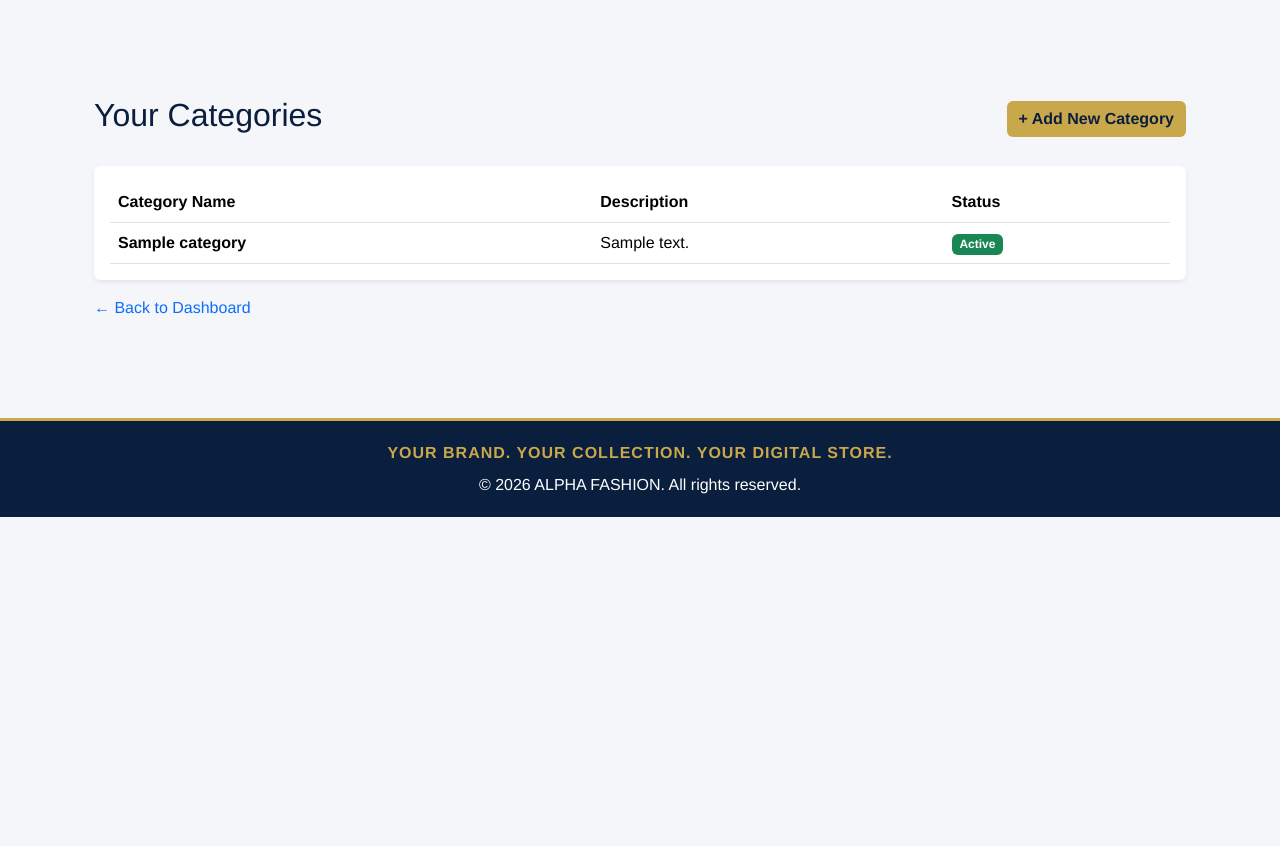
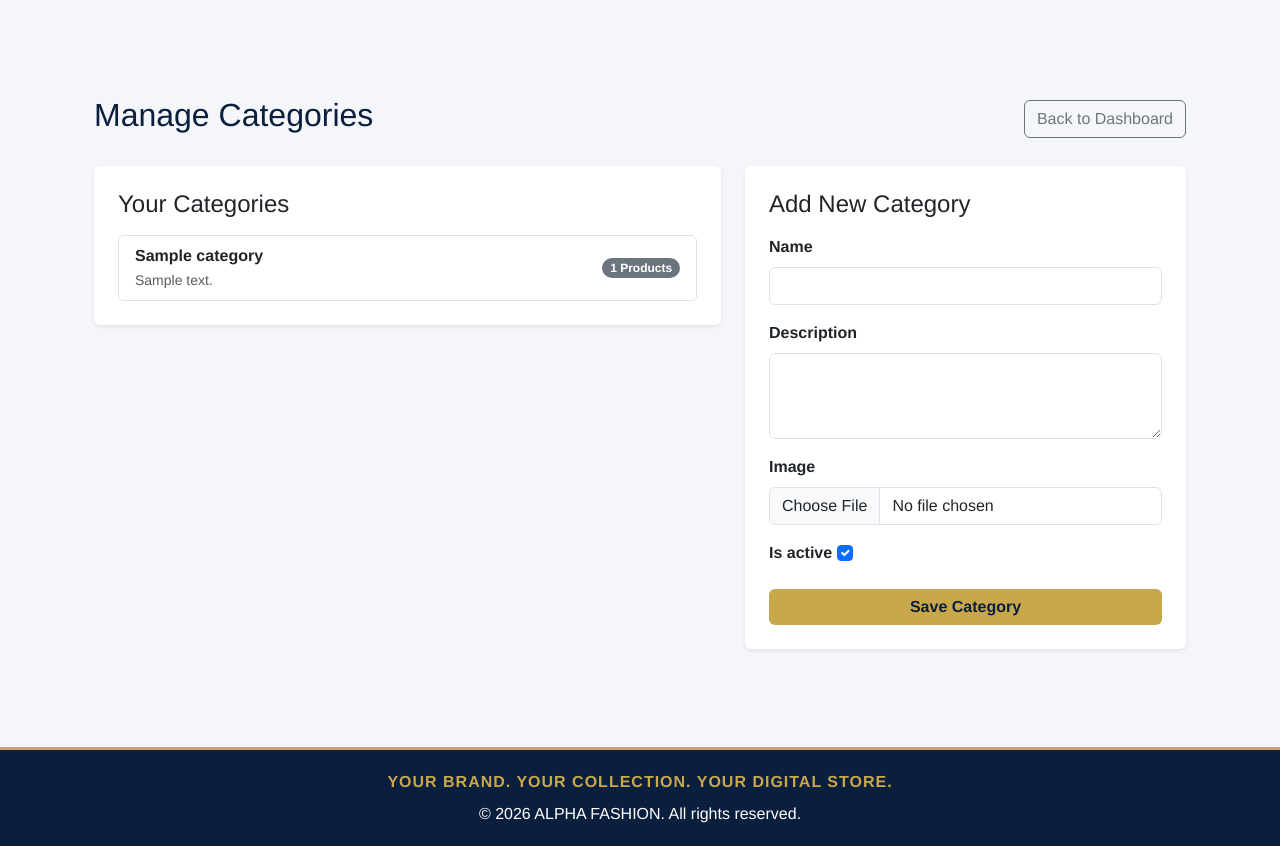
Before and after one commit to Iniobongcodex2/alpha-fashion, a Django app: page /dashboard/categories/ in a window 1280 px wide. Shown: the part 72-918 px from the top of the page. Before the commit the page ends 589 px from the top, so only its background shows below. Run offline with Django 5.2, Linux system fonts and the light colour scheme; a user stored in the database is signed in; tables that the repository leaves empty hold one stand-in row (values such as "Sample post").

Commit message:
MVP Complete: Stage 8, 9, 10, 12, 14, and 15 fully functional

```diff
--- a/core/forms.py
+++ b/core/forms.py
@@ -1,5 +1,5 @@
 from django import forms
-from .models import Product, Category  # <--- We added Category here!
+from .models import Product, Category, Business
 
 class ProductForm(forms.ModelForm):
     image = forms.ImageField(required=False, widget=forms.FileInput(attrs={'class': 'form-control'}))
@@ -17,6 +17,14 @@ class ProductForm(forms.ModelForm):
             'publication_status': forms.Select(attrs={'class': 'form-control'}),
         }
 
+    # This is the magic part that filters the categories!
+    def __init__(self, *args, **kwargs):
+        business = kwargs.pop('business', None)
+        super(ProductForm, self).__init__(*args, **kwargs)
+        if business:
+            self.fields['category'].queryset = Category.objects.filter(business=business)
+
+
 class CategoryForm(forms.ModelForm):
     class Meta:
         model = Category
@@ -28,3 +36,18 @@ class CategoryForm(forms.ModelForm):
             'image': forms.FileInput(attrs={'class': 'form-control'}),
             'is_active': forms.CheckboxInput(attrs={'class': 'form-check-input'}),
         }
+
+
+class BusinessForm(forms.ModelForm):
+    class Meta:
+        model = Business
+        fields = ['business_name', 'description', 'phone', 'whatsapp_number', 'email', 'address', 'logo']
+        widgets = {
+            'business_name': forms.TextInput(attrs={'class': 'form-control'}),
+            'description': forms.Textarea(attrs={'class': 'form-control', 'rows': 3}),
+            'phone': forms.TextInput(attrs={'class': 'form-control'}),
+            'whatsapp_number': forms.TextInput(attrs={'class': 'form-control', 'placeholder': 'e.g., 971501234567'}),
+            'email': forms.EmailInput(attrs={'class': 'form-control'}),
+            'address': forms.Textarea(attrs={'class': 'form-control', 'rows': 2}),
+            'logo': forms.FileInput(attrs={'class': 'form-control'}),
+        }
--- a/core/urls.py
+++ b/core/urls.py
@@ -2,12 +2,17 @@ from django.urls import path
 from . import views
 
 urlpatterns = [
+    # Public Storefront URLs
     path('', views.home, name='home'),
+    path('shop/', views.shop_list, name='shop_list'),
+    path('shop/<slug:slug>/', views.business_storefront, name='business_storefront'),
+
+    # Product Details
+    path('product/<int:pk>/', views.product_detail, name='product_detail'),
+
+    # Dashboard URLs (Secured)
     path('dashboard/', views.dashboard, name='dashboard'),
     path('dashboard/add-product/', views.add_product, name='add_product'),
-    path('shop/', views.shop_list, name='shop_list'),
-    path('dashboard/category/add/', views.add_category, name='add_category'),
-    path('dashboard/categories/', views.category_list, name='category_list'),
-    path('shop/<slug:slug>/', views.business_storefront, name='business_storefront'),
-    path('product/<int:product_id>/', views.product_detail, name='product_detail'),
+    path('dashboard/categories/', views.manage_categories, name='manage_categories'),
+    path('dashboard/profile/', views.manage_profile, name='manage_profile'),
 ]
--- a/core/views.py
+++ b/core/views.py
@@ -1,7 +1,7 @@
 from django.shortcuts import render, get_object_or_404, redirect
 from django.contrib.auth.decorators import login_required
-from .models import Business, BusinessMembership, Product, ProductImage
-from .forms import ProductForm
+from .models import Business, BusinessMembership, Product, ProductImage, Category
+from .forms import ProductForm, CategoryForm, BusinessForm
 
 def home(request):
     return render(request, 'core/home.html')
@@ -15,20 +15,29 @@ def business_storefront(request, slug):
     products = Product.objects.filter(business=business, publication_status='Published')
     return render(request, 'core/storefront.html', {'business': business, 'products': products})
 
-def product_detail(request, product_id):
-    product = get_object_or_404(Product, id=product_id)
+def product_detail(request, pk):
+    product = get_object_or_404(Product, pk=pk)
+
+    # Security check: Only show if published and business is active
     if product.publication_status != 'Published' or product.business.account_status != 'Active':
         return redirect('home')
-    return render(request, 'core/product_detail.html', {'product': product})
+
+    return render(request, 'core/product_detail.html', {'product': product, 'business': product.business})
 
 @login_required
 def dashboard(request):
     membership = BusinessMembership.objects.filter(user=request.user).first()
     if not membership:
         return redirect('home')
+
     business = membership.business
     products = Product.objects.filter(business=business)
-    return render(request, 'core/dashboard.html', {'business': business, 'products': products, 'role': membership.role})
+
+    return render(request, 'core/dashboard.html', {
+        'business': business,
+        'products': products,
+        'role': membership.role
+    })
 
 @login_required
 def add_product(request):
@@ -37,7 +46,8 @@ def add_product(request):
         return redirect('home')
 
     if request.method == 'POST':
-        form = ProductForm(request.POST, request.FILES)
+        # Pass the business so the form can filter categories
+        form = ProductForm(request.POST, request.FILES, business=membership.business)
         if form.is_valid():
             product = form.save(commit=False)
             product.business = membership.business
@@ -49,40 +59,53 @@ def add_product(request):
 
             return redirect('dashboard')
     else:
-        form = ProductForm()
+        form = ProductForm(business=membership.business)
 
     return render(request, 'core/add_product.html', {'form': form, 'business': membership.business})
 
-# Import CategoryForm at the top!
-from .forms import ProductForm, CategoryForm
-from .models import Business, BusinessMembership, Product, ProductImage, Category
-
-# ... (keep your existing views) ...
-
 @login_required
-def add_category(request):
+def manage_categories(request):
     membership = BusinessMembership.objects.filter(user=request.user).first()
     if not membership:
         return redirect('home')
 
+    business = membership.business
+    categories = Category.objects.filter(business=business)
+
     if request.method == 'POST':
+        # Added request.FILES so category images work
         form = CategoryForm(request.POST, request.FILES)
         if form.is_valid():
             category = form.save(commit=False)
-            category.business = membership.business
+            category.business = business
             category.save()
-            return redirect('dashboard') # We'll update this later to go to a category list
+            return redirect('manage_categories')
     else:
         form = CategoryForm()
 
-    return render(request, 'core/add_category.html', {'form': form})
+    return render(request, 'core/manage_categories.html', {
+        'categories': categories,
+        'form': form,
+        'business': business
+    })
 
 @login_required
-def category_list(request):
+def manage_profile(request):
     membership = BusinessMembership.objects.filter(user=request.user).first()
     if not membership:
         return redirect('home')
 
-    categories = Category.objects.filter(business=membership.business)
+    business = membership.business
 
-    return render(request, 'core/category_list.html', {'categories': categories})
+    if request.method == 'POST':
+        form = BusinessForm(request.POST, request.FILES, instance=business)
+        if form.is_valid():
+            form.save()
+            return redirect('dashboard')
+    else:
+        form = BusinessForm(instance=business)
+
+    return render(request, 'core/manage_profile.html', {
+        'form': form,
+        'business': business
+    })
--- /dev/null
+++ b/templates/core/manage_categories.html
@@ -0,0 +1,53 @@
+{% extends 'base.html' %}
+
+{% block title %}Manage Categories - ALPHA FASHION{% endblock %}
+
+{% block content %}
+<div class="container py-5">
+    <div class="d-flex justify-content-between align-items-center mb-4">
+        <h2 style="color: var(--alpha-navy);">Manage Categories</h2>
+        <a href="{% url 'dashboard' %}" class="btn btn-outline-secondary">Back to Dashboard</a>
+    </div>
+
+    <div class="row">
+        <!-- Left Side: List of Categories -->
+        <div class="col-md-7">
+            <div class="card shadow-sm border-0 p-4">
+                <h4 class="mb-3">Your Categories</h4>
+                {% if categories %}
+                    <ul class="list-group">
+                        {% for category in categories %}
+                            <li class="list-group-item d-flex justify-content-between align-items-center">
+                                <div>
+                                    <strong>{{ category.name }}</strong>
+                                    <br><small class="text-muted">{{ category.description|default:"No description" }}</small>
+                                </div>
+                                <span class="badge bg-secondary rounded-pill">{{ category.products.count }} Products</span>
+                            </li>
+                        {% endfor %}
+                    </ul>
+                {% else %}
+                    <p class="text-muted">You haven't created any categories yet.</p>
+                {% endif %}
+            </div>
+        </div>
+
+        <!-- Right Side: Add Category Form -->
+        <div class="col-md-5">
+            <div class="card shadow-sm border-0 p-4">
+                <h4 class="mb-3">Add New Category</h4>
+                <form method="POST">
+                    {% csrf_token %}
+                    {% for field in form %}
+                        <div class="mb-3">
+                            <label class="form-label fw-bold">{{ field.label }}</label>
+                            {{ field }}
+                        </div>
+                    {% endfor %}
+                    <button type="submit" class="btn btn-alpha-gold w-100">Save Category</button>
+                </form>
+            </div>
+        </div>
+    </div>
+</div>
+{% endblock %}
```
Also changed, not shown: templates/core/dashboard.html (+6 -2 lines), templates/core/manage_profile.html (added, +31 -0 lines), media/business_logos/Alpha_Fashion_Software_Logo.png (added), media/product_images/shopping.webp (added).
